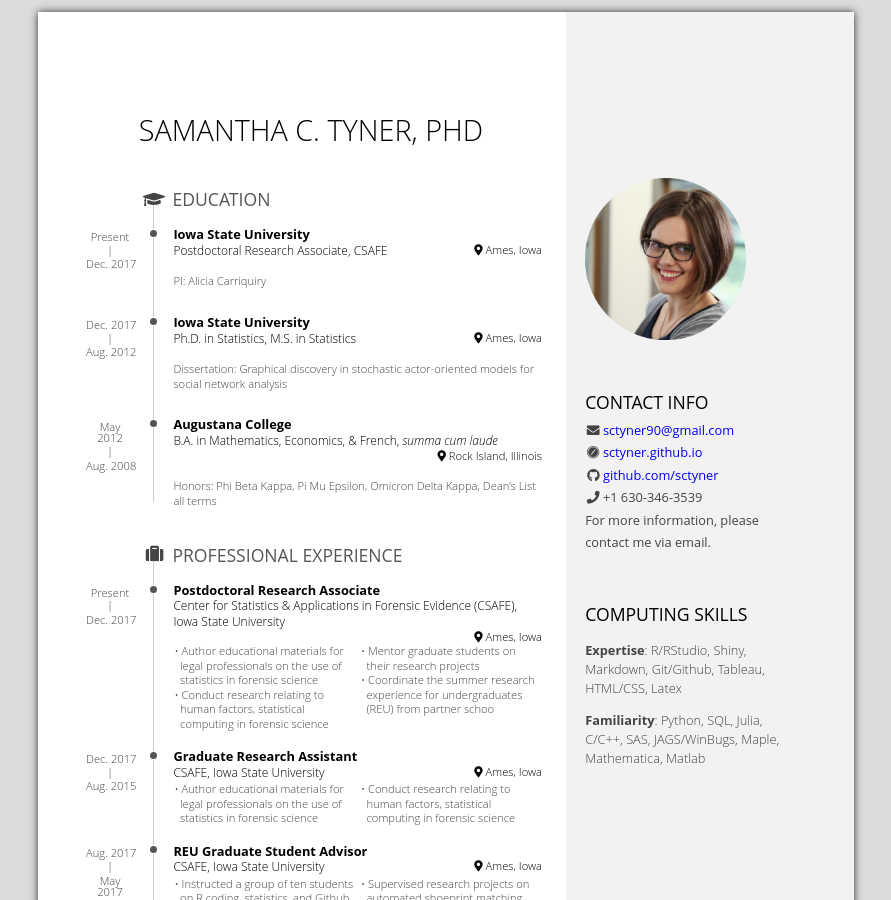
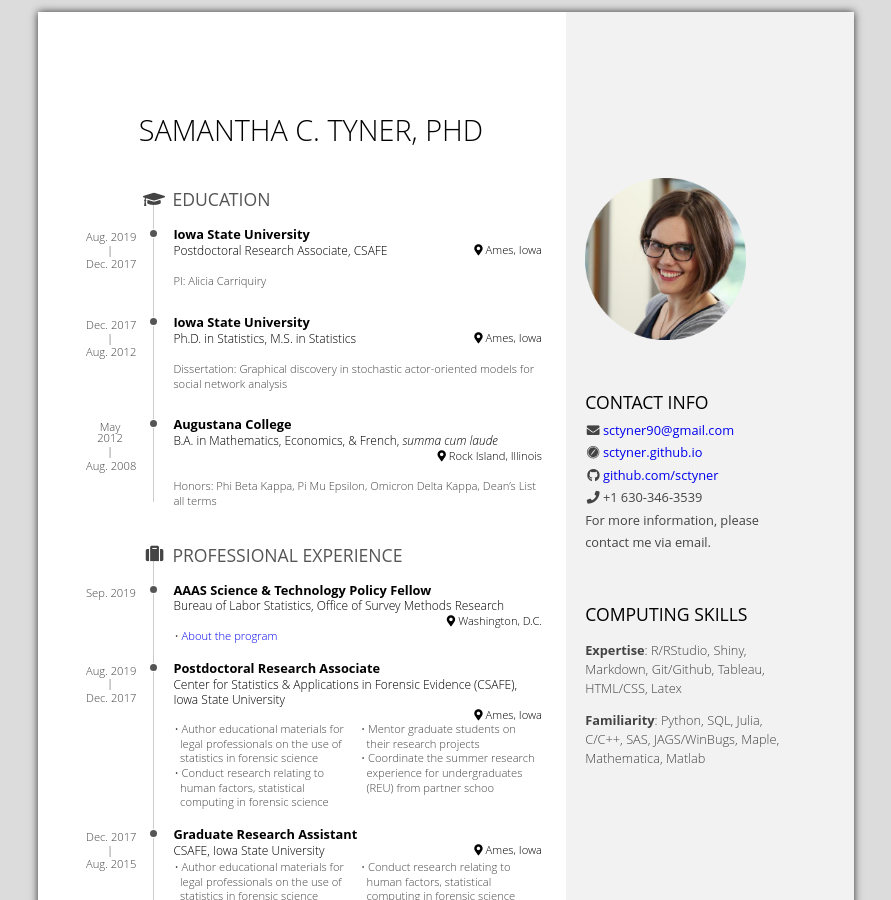
Before and after one commit to sctyner/sctyner.github.io, a Jekyll site: the page static/resume/tyner-cv-pd.html, which Jekyll copies as it is, in a window 1280 px wide and 900 px high. Shown: the whole window, without its empty margins (194-1085 px from the left). Built offline with Jekyll 4.4.1, drawn with Linux system fonts in a browser that asks for light colours; some of the changed text lies outside the part shown.

Commit message:
update cv

```diff
--- a/static/presentations/Misc/InvitedTalks/nist-sed/slides.html
+++ b/static/presentations/Misc/InvitedTalks/nist-sed/slides.html
@@ -639,7 +639,7 @@ Slides available at [bit.ly/sctNIST19](http://bit.ly/sctNIST19)
 ]
 
 ---
-# d. Design for Humans 👩‍💻 👨‍💻 👩‍💻
+# d. Design for Humans 👨‍💻 👩‍💻 👨‍💻
 
 "Computer efficiency is a secondary concern because the bottleneck in most data analysis is thinking time, not computing time." - [H. Wickham](https://cran.r-project.org/web/packages/tidyverse/vignettes/manifesto.html)
 
--- a/static/resume/tyner-cv-pd.html
+++ b/static/resume/tyner-cv-pd.html
@@ -53,7 +53,7 @@
 <h3>Iowa State University</h3>
 <p>Postdoctoral Research Associate, CSAFE</p>
 <p>Ames, Iowa</p>
-<p>Present - Dec. 2017</p>
+<p>Aug. 2019 - Dec. 2017</p>
 <p>PI: Alicia Carriquiry</p>
 </div>
 <div id="iowa-state-university-1" class="section level3">
@@ -73,11 +73,20 @@
 </div>
 <div id="professional-experience" class="section level2" data-icon="suitcase">
 <h2>Professional Experience</h2>
+<div id="aaas-science-technology-policy-fellow" class="section level3">
+<h3>AAAS Science &amp; Technology Policy Fellow</h3>
+<p>Bureau of Labor Statistics, Office of Survey Methods Research</p>
+<p>Washington, D.C.</p>
+<p>Sep. 2019</p>
+<ul>
+<li><a href="https://www.aaas.org/programs/science-technology-policy-fellowships/overview">About the program</a></li>
+</ul>
+</div>
 <div id="postdoctoral-research-associate" class="section level3">
 <h3>Postdoctoral Research Associate</h3>
 <p>Center for Statistics &amp; Applications in Forensic Evidence (CSAFE), Iowa State University</p>
 <p>Ames, Iowa</p>
-<p>Present - Dec. 2017</p>
+<p>Aug. 2019 - Dec. 2017</p>
 <div class="concise">
 <ul>
 <li>Author educational materials for legal professionals on the use of statistics in forensic science</li>
@@ -199,6 +208,13 @@
 </div>
 <div id="publications" class="section level2" data-icon="file">
 <h2>Publications</h2>
+<div id="open-forensic-science-in-r" class="section level3">
+<h3>Open Forensic Science in R</h3>
+<p>Published <a href="https://sctyner.github.io/OpenForSciR/">online</a></p>
+<p>Ames, Iowa</p>
+<p>2019</p>
+<p><strong>Tyner, S.</strong>, ed. </p>
+</div>
 <div id="network-visualization-with-ggplot2" class="section level3">
 <h3>Network Visualization with ggplot2</h3>
 <p>The R Journal. 9(1): 27-59. June 2017</p>
@@ -291,26 +307,26 @@
 <p>Des Moines, Iowa</p>
 <p>Apr. 2019</p>
 <div class="aside">
-<p>Please visit <a href="http://uuconf.rbind.io/" class="uri">http://uuconf.rbind.io/</a> for more.</p>
+<p>Please visit <a href="http://uuconf.rbind.io/">uuconf.rbind.io</a> for more.</p>
 </div>
 </div>
 <div id="iowa-state-university-postdoctoral-association" class="section level3">
 <h3>Iowa State University Postdoctoral Association</h3>
 <p>Elected as the postdoctoral representative to the University Committee for the Advancement of Women and Gender Equity to voice the interests of women+-identifying postdocs on campus.</p>
 <p>Ames, Iowa</p>
-<p>Present - Aug. 2018</p>
+<p>Jul. 2019 - Aug. 2018</p>
 </div>
 <div id="webmaster-iowa-chapter-of-the-asa" class="section level3">
 <h3>Webmaster, Iowa Chapter of the ASA</h3>
 <p>Maintain the online presence of the Iowa chapter of the American Statistical Association, the country’s top professional association for statisticians.</p>
 <p>Ames, Iowa</p>
-<p>Present - Apr. 2018</p>
+<p>Apr. 2019 - Apr. 2018</p>
 </div>
 <div id="co-founder-and-co-organizer-r-ladies-ames" class="section level3">
 <h3>Co-founder and co-organizer, R-Ladies Ames</h3>
 <p>Founded the Ames chapter of the global organization R-Ladies, which promotes gender parity among R users, R package authors, and members of the R foundation and board of directors.</p>
 <p>Ames, Iowa</p>
-<p>Present - Dec. 2016</p>
+<p>Aug. 2019 - Dec. 2016</p>
 <div class="aside">
 <p>with Natalia daSilva</p>
 </div>
```
Also changed, not shown: other parts of static/presentations/Misc/InvitedTalks/nist-sed/slides.html (+1 -1 lines), static/resume/tyner-cv-pd.Rmd (+26 -6 lines).
